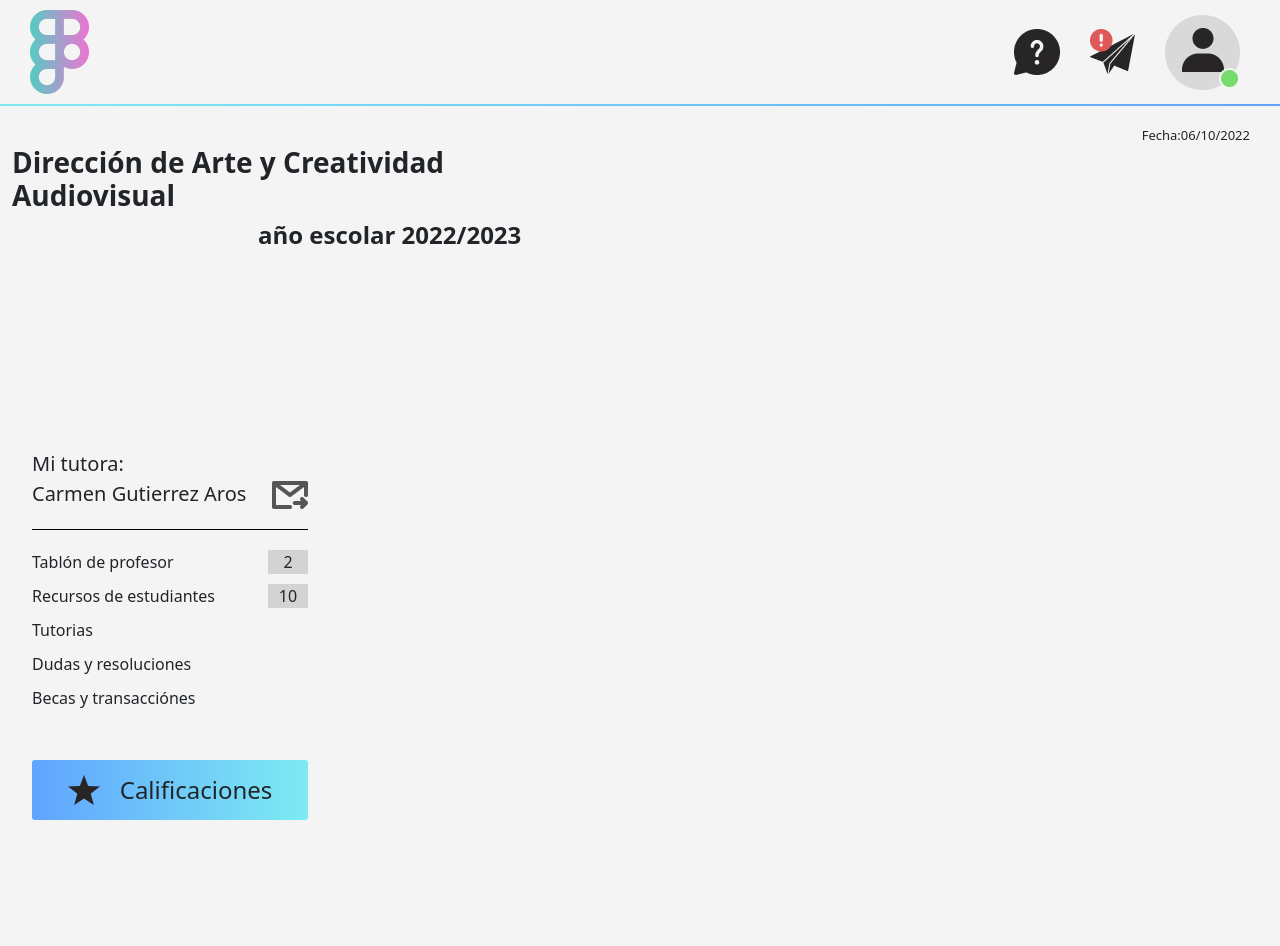
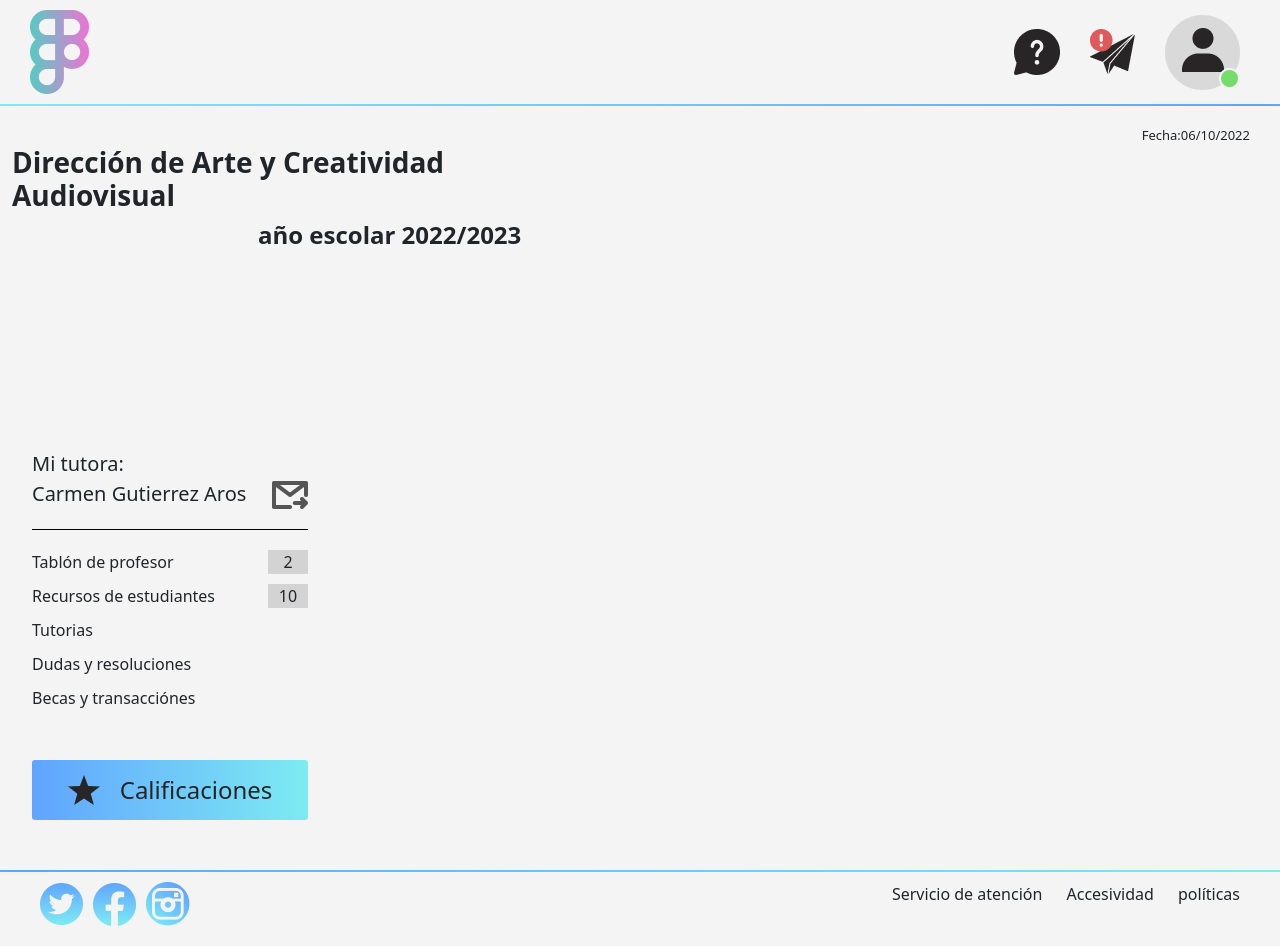
Before and after one commit to YesseniaColocho/aula-virtual, a Vue app: page / in a window 1280 px wide. Before the commit the page ends 820 px from the top, so only its background shows below. Built offline with nearby package versions, Linux system fonts and the light colour scheme.

Commit message:
VH-1: Footer

```diff
--- /dev/null
+++ b/src/components/BarraInferior.vue
@@ -0,0 +1,52 @@
+<template>
+    <footer>
+
+<div class="footer">
+        <div class="imagenes">
+            <img src="public/Tweeter.png" />
+            <img src="public/Facerbook.png" />
+            <img src="public/instagram.png" />
+        </div>
+        <div class="links">
+            <span>Servicio de atención</span>
+           <span> Accesividad</span>
+           <span> políticas</span>
+        </div>
+    </div>
+
+    </footer>
+</template>
+
+<script setup>
+
+</script>
+
+<style scoped lang="scss">
+footer{
+    background: linear-gradient(to right,#60A4FF,#7DEBF2);
+    padding-top:2px;
+    margin-top: 50px;
+}
+.footer {
+    padding: 10px;
+    display: flex;
+    justify-content: space-between;
+    background: #F4F4F4;
+}
+
+.imagenes {
+    margin-left: 30px;
+    margin-bottom: 10px;
+    img{
+        margin-right: 10px;
+    }
+}
+.links{
+    margin-right: 30px;
+    margin-bottom: 10px;
+    span{
+        margin-left: 20px;
+    }
+}
+
+</style>
--- a/src/views/HomeView.vue
+++ b/src/views/HomeView.vue
@@ -1,7 +1,8 @@
 <template>
   <main>
     <BarraSuperior></BarraSuperior>
-  </main>
+
+
 
   <div class="fecha">
     Fecha:06/10/2022
@@ -58,9 +59,13 @@
 
   </div>
 
+
+</main>
+<BarraInferior></BarraInferior>
 </template>
 
 <script setup>
+import BarraInferior from '../components/BarraInferior.vue';
 import BarraSuperior from '../components/BarraSuperior.vue';
 
 //Aqui van la importaciones de componentes
```
